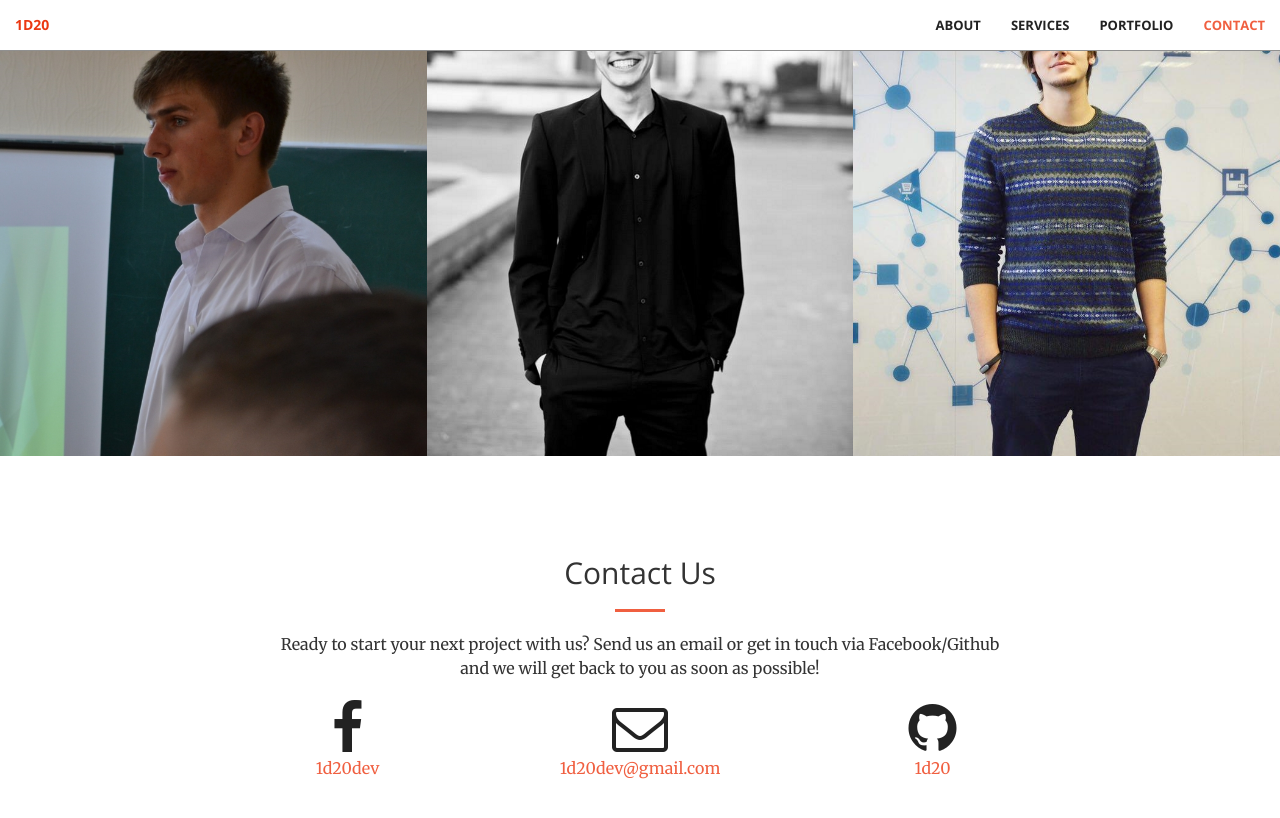
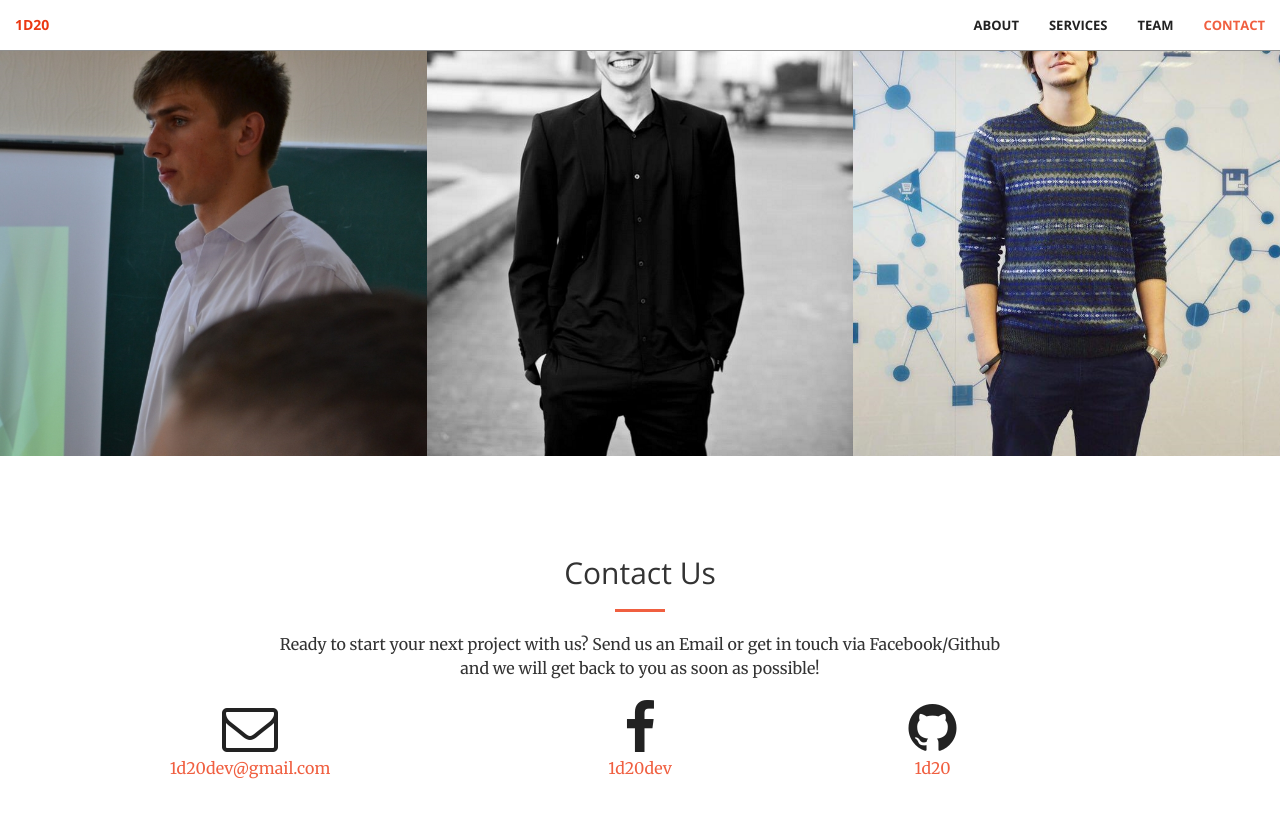
Before and after one commit to 1d20/1d20.github.io, a Jekyll site: the page built from index.html, in a window 1280 px wide and 900 px high, scrolled down 2840 px. Shown: the top 818 px of the window. Built offline with Jekyll 4.4.1, drawn with Linux system fonts in a browser that asks for light colours.

Commit message:
corrections animation on icons

```diff
--- a/_includes/contact.html
+++ b/_includes/contact.html
@@ -4,20 +4,22 @@
             <div class="col-lg-8 col-lg-offset-2 text-center">
                 <h2 class="section-heading">Contact Us</h2>
                 <hr class="primary">
-                <p>Ready to start your next project with us? Send us an email or get in touch via Facebook/Github and we will get back to you as soon as possible!</p>
+                <p>Ready to start your next project with us? Send us an Email or get in touch via Facebook/Github and we
+                    will get back to you as soon as possible!</p>
+            </div>
+            <div class="col-lg-2 col-lg-offset-1 text-center">
+                <a href="mailto:{{ site.email }}">
+                    <i class="fa fa-envelope-o fa-3x wow bounceIn" data-wow-delay=".1s"></i>
+                    <p>{{ site.email }}</p>
+                </a>
             </div>
             <div class="col-lg-2 col-lg-offset-2 text-center">
                 <a href="https://facebook.com/pg/{{ site.facebook_username }}/about">
-                <i class="fa fa-facebook fa-3x wow bounceIn" data-wow-delay=".1s"></i>
+                    <i class="fa fa-facebook fa-3x wow bounceIn" data-wow-delay=".2s"></i>
                     <p>{{ site.facebook_username }}</p>
                 </a>
             </div>
-        <div class="col-lg-2 col-lg-offset-1 text-center">
-            <a href="mailto:{{ site.email }}">
-            <i class="fa fa-envelope-o fa-3x wow bounceIn" data-wow-delay=".2s"></i>
-                <p>{{ site.email }}</p>
-            </a>
-        </div>
+
             <div class="col-lg-2 col-lg-offset-1 text-center">
                 <a href="https://github.com/{{ site.github_username }}">
                     <i class="fa fa-github fa-3x wow bounceIn" data-wow-delay=".3s"></i>
--- a/_includes/nav.html
+++ b/_includes/nav.html
@@ -21,7 +21,7 @@
                     <a class="page-scroll" href="#services">Services</a>
                 </li>
                 <li>
-                    <a class="page-scroll" href="#portfolio">Portfolio</a>
+                    <a class="page-scroll" href="#portfolio">Team</a>
                 </li>
                 <li>
                     <a class="page-scroll" href="#contact">Contact</a>
--- a/_includes/portfolio.html
+++ b/_includes/portfolio.html
@@ -37,7 +37,7 @@
                     <div class="portfolio-box-caption">
                         <div class="portfolio-box-caption-content">
                             <div class="project-category text-faded">
-                                FE Developer
+                                BE Developer
                             </div>
                             <div class="project-name">
                                 Viktor Danyluk
--- a/_includes/services.html
+++ b/_includes/services.html
@@ -10,61 +10,61 @@
     <div class="container">
         <div class="row icons">
             <div class="col-md-2 col-sm-4 col-xs-6 icon-block" align="center">
-                <div class="service-box"><i class="devicon-angularjs-plain colored wow bounceIn text-primary"></i></div>
+                <div class="service-box"><i data-wow-delay=".1s" class="devicon-angularjs-plain colored wow bounceIn text-primary"></i></div>
             </div>
             <div class="col-md-2 col-sm-4 col-xs-6 icon-block" align="center">
-                <div class="service-box"><i class="devicon-django-plain colored wow bounceIn text-primary"></i></div>
+                <div class="service-box"><i data-wow-delay=".2s" class="devicon-django-plain colored wow bounceIn text-primary"></i></div>
             </div>
             <div class="col-md-2 col-sm-4 col-xs-6 icon-block" align="center">
-                <div class="service-box"><i class="devicon-python-plain colored wow bounceIn text-primary"></i></div>
+                <div class="service-box"><i data-wow-delay=".3s" class="devicon-python-plain colored wow bounceIn text-primary"></i></div>
             </div>
             <div class="col-md-2 col-sm-4 col-xs-6 icon-block" align="center">
-                <div class="service-box"><i class="devicon-sass-plain colored wow bounceIn text-primary"></i></div>
+                <div class="service-box"><i data-wow-delay=".4s" class="devicon-sass-plain colored wow bounceIn text-primary"></i></div>
             </div>
             <div class="col-md-2 col-sm-4 col-xs-6 icon-block" align="center">
-                <div class="service-box"><i class="devicon-nginx-plain colored wow bounceIn text-primary"></i></div>
+                <div class="service-box"><i data-wow-delay=".5s" class="devicon-nginx-plain colored wow bounceIn text-primary"></i></div>
             </div>
             <div class="col-md-2 col-sm-4 col-xs-6 icon-block" align="center">
-                <div class="service-box"><i class="devicon-postgresql-plain colored wow bounceIn text-primary"></i></div>
+                <div class="service-box"><i data-wow-delay=".6s" class="devicon-postgresql-plain colored wow bounceIn text-primary"></i></div>
             </div>
             <div class="col-md-2 col-sm-4 col-xs-6 icon-block" align="center">
-                <div class="service-box"><i class="devicon-react-plain colored wow bounceIn text-primary"></i></div>
+                <div class="service-box"><i data-wow-delay=".7s" class="devicon-react-plain colored wow bounceIn text-primary"></i></div>
             </div>
             <div class="col-md-2 col-sm-4 col-xs-6 icon-block" align="center">
-                <div class="service-box"><i class="devicon-d3js-plain colored wow bounceIn text-primary"></i></div>
+                <div class="service-box"><i data-wow-delay=".8s" class="devicon-d3js-plain colored wow bounceIn text-primary"></i></div>
             </div>
 
 
             <div class="col-md-2 col-sm-4 col-xs-6 icon-block" align="center">
-                <div class="service-box"><i class="devicon-docker-plain colored wow bounceIn text-primary"></i></div>
+                <div class="service-box"><i data-wow-delay=".9s" class="devicon-docker-plain colored wow bounceIn text-primary"></i></div>
             </div>
             <div class="col-md-2 col-sm-4 col-xs-6 icon-block" align="center">
-                <div class="service-box"><i class="devicon-javascript-plain colored wow bounceIn text-primary"></i></div>
+                <div class="service-box"><i data-wow-delay="1.0s" class="devicon-javascript-plain colored wow bounceIn text-primary"></i></div>
             </div>
             <div class="col-md-2 col-sm-4 col-xs-6 icon-block" align="center">
-                <div class="service-box"><i class="devicon-mongodb-plain colored wow bounceIn text-primary"></i></div>
+                <div class="service-box"><i data-wow-delay="1.1s" class="devicon-mongodb-plain colored wow bounceIn text-primary"></i></div>
             </div>
             <div class="col-md-2 col-sm-4 col-xs-6 icon-block" align="center">
-                <div class="service-box"><i class="devicon-nodejs-plain colored wow bounceIn text-primary"></i></div>
+                <div class="service-box"><i data-wow-delay="1.2s" class="devicon-nodejs-plain colored wow bounceIn text-primary"></i></div>
             </div>
             <div class="col-md-2 col-sm-4 col-xs-6 icon-block" align="center">
-                <div class="service-box"><i class="devicon-typescript-plain colored wow bounceIn text-primary"></i></div>
+                <div class="service-box"><i data-wow-delay="1.3s" class="devicon-typescript-plain colored wow bounceIn text-primary"></i></div>
             </div>
 
             <div class="col-md-2 col-sm-4 col-xs-6 icon-block" align="center">
-                <div class="service-box"><i class="devicon-webpack-plain colored wow bounceIn text-primary"></i></div>
+                <div class="service-box"><i data-wow-delay="1.4s" class="devicon-webpack-plain colored wow bounceIn text-primary"></i></div>
             </div>
             <div class="col-md-2 col-sm-4 col-xs-6 icon-block" align="center">
-                <div class="service-box"><i class="devicon-redis-plain colored wow bounceIn text-primary"></i></div>
+                <div class="service-box"><i data-wow-delay="1.5s" class="devicon-redis-plain colored wow bounceIn text-primary"></i></div>
             </div>
             <div class="col-md-2 col-sm-4 col-xs-6 icon-block" align="center">
-                <div class="service-box"><i class="devicon-amazonwebservices-plain colored wow bounceIn text-primary"></i></div>
+                <div class="service-box"><i data-wow-delay="1.6s" class="devicon-amazonwebservices-plain colored wow bounceIn text-primary"></i></div>
             </div>
             <div class="col-md-2 col-sm-4 col-xs-6 icon-block" align="center">
-                <div class="service-box"><i class="devicon-css3-plain colored wow bounceIn text-primary"></i></div>
+                <div class="service-box"><i data-wow-delay="1.7s" class="devicon-css3-plain colored wow bounceIn text-primary"></i></div>
             </div>
             <div class="col-md-2 col-sm-4 col-xs-6 icon-block" align="center">
-                <div class="service-box"><i class="devicon-html5-plain colored wow bounceIn text-primary"></i></div>
+                <div class="service-box"><i data-wow-delay="1.8s" class="devicon-html5-plain colored wow bounceIn text-primary"></i></div>
             </div>
 
 
```
Also changed, not shown: img/portfolio/1.jpg (deleted), img/portfolio/2.jpg (deleted), img/portfolio/3.jpg (deleted), img/portfolio/4.jpg (deleted), img/portfolio/5.jpg (deleted), img/portfolio/6.jpg (deleted). Lines whose indentation alone changed are shown as unchanged.
